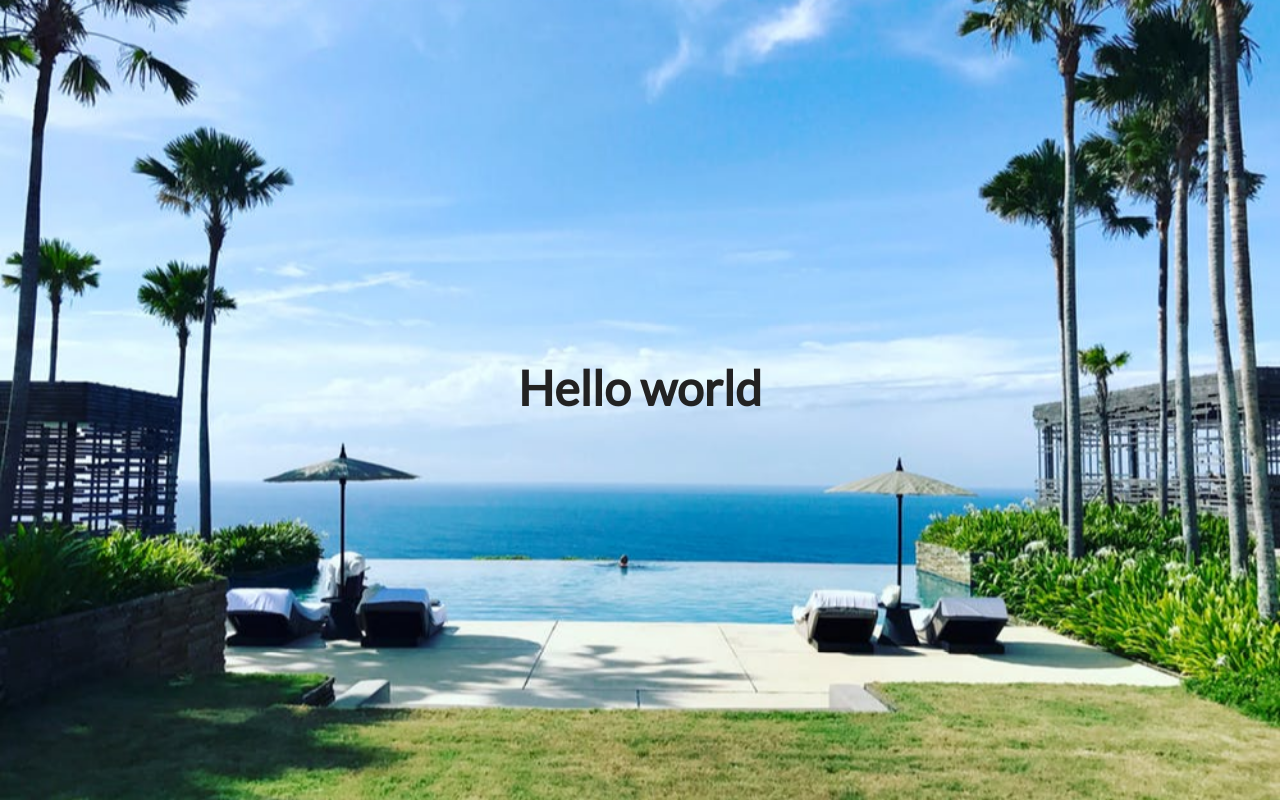
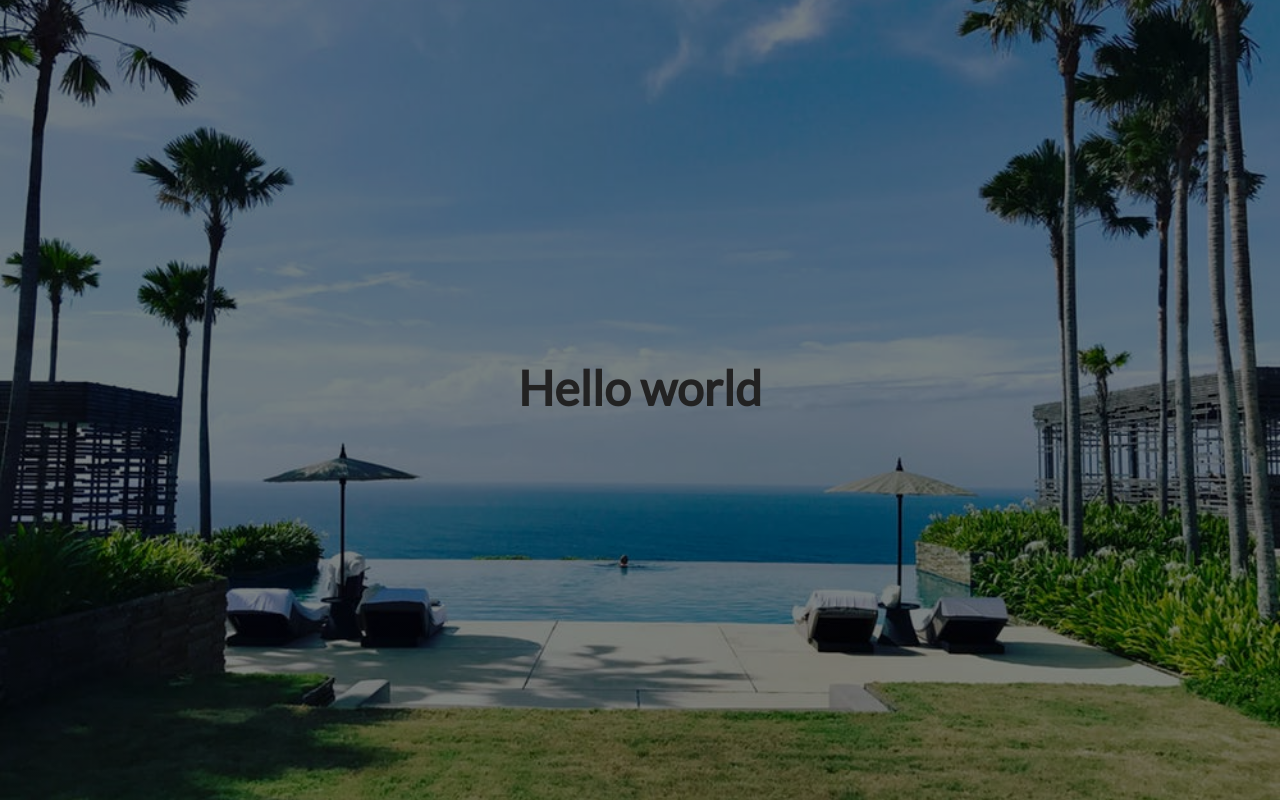
Before and after one commit to ricardoaruiz/styled-components-site, a React (Create React App) app: page / in a window 1280 px wide. Built offline with nearby package versions, Linux system fonts and the light colour scheme; the HTML template or start-up script is replaced by a standard one.

Commit message:
Criando Background e Flexbox helper functions

```diff
--- a/src/components/globals/Hero.js
+++ b/src/components/globals/Hero.js
@@ -1,12 +1,22 @@
 import styled from "styled-components";
 import PropTypes from "prop-types";
 
+import { setFlex, setBackground } from "../../styles";
+
 const Hero = styled.header`
   min-height: 100vh;
-  background: url(${(props) => props.img}) center/cover fixed no-repeat;
-  display: flex;
-  align-items: center;
-  justify-content: center;
+
+  ${(props) =>
+    setBackground({
+      img: props.img,
+      color: "rgba(0,0,0,0.5)",
+      position: "center",
+      repeat: "no-repeat",
+      size: "cover",
+      attachment: "fixed",
+    })};
+
+  ${setFlex()};
 `;
 
 Hero.propTypes = {
--- a/src/styles.js
+++ b/src/styles.js
@@ -10,3 +10,28 @@ export const setFont = {
   main: "font-family: 'Lato', sans-serif;",
   slanted: "font-family: 'Courgette', cursive;",
 };
+
+export const setBackground = ({
+  img = "",
+  color = "rgba(0,0,0,0)",
+  position = "top-left",
+  repeat = "repeat",
+  size = "auto",
+  attachment = "scroll",
+}) => {
+  return `
+    background: linear-gradient(${color}, ${color}), url(${img});
+    background-position: ${position};
+    background-repeat: ${repeat};
+    background-size: ${size};
+    background-attachment: ${attachment};
+  `;
+};
+
+export const setFlex = ({ x = "center", y = "center" } = {}) => {
+  return `
+    display: flex;
+    justify-content: ${x};
+    align-items: ${y};
+  `;
+};
```
